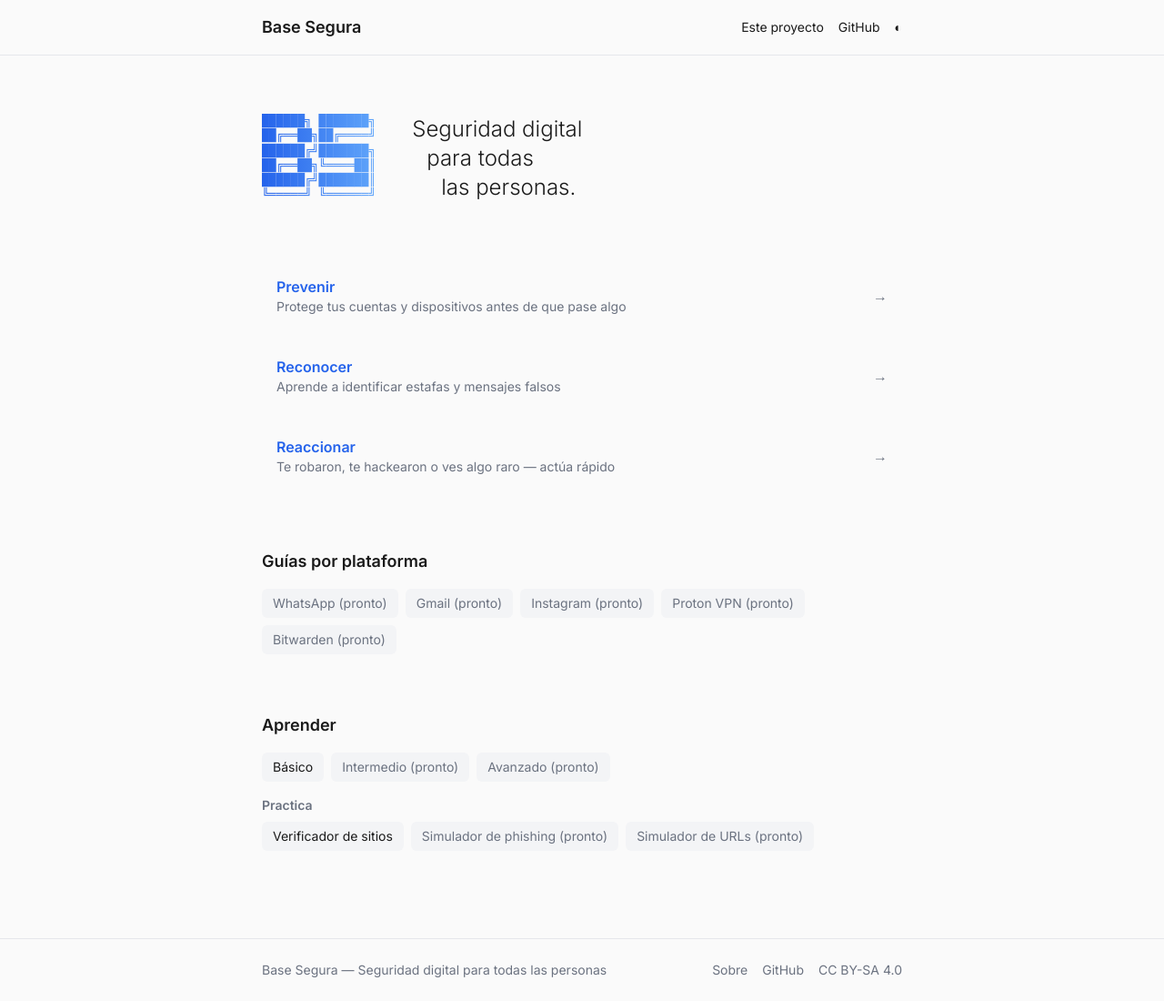
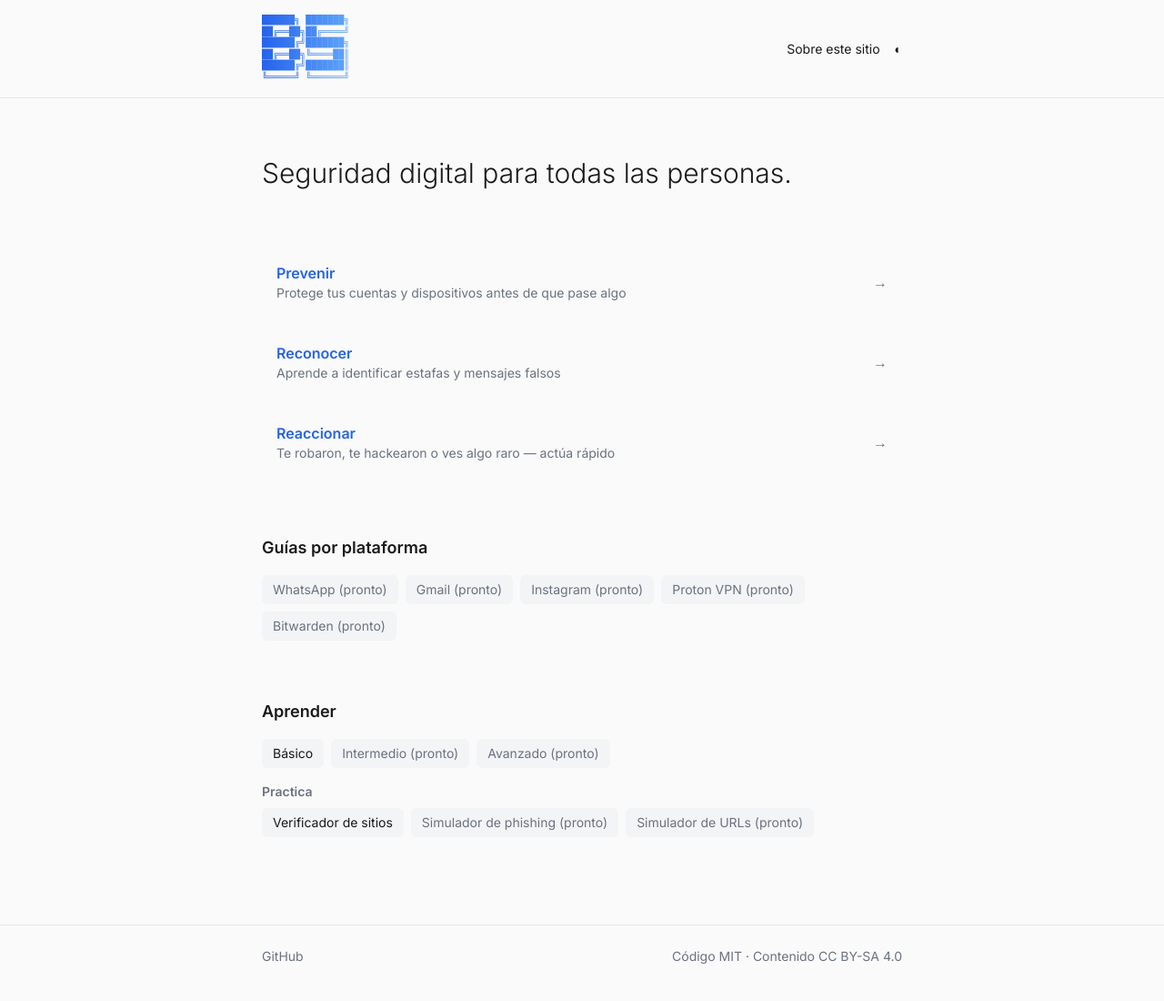
Before and after one commit to parsiomnium/basesegura, a Next.js app: page / in a window 1280 px wide. Shown: the whole page at 91% size. Built offline with nearby package versions, Linux system fonts and the light colour scheme.

Commit message:
refactor: ASCII logo in header, simplified h1 home, minimal header (sobre + theme), minimal footer (github + license)

```diff
--- a/app/page.tsx
+++ b/app/page.tsx
@@ -1,5 +1,4 @@
 import Link from 'next/link'
-import { LOGO_ASCII } from '@/lib/logo'
 
 const groups = [
   {
@@ -30,20 +29,10 @@ const guides = [
 export default function Home() {
   return (
     <div className="space-y-16">
-      {/* Hero: ASCII art + tagline */}
-      <section className="pt-8 flex flex-col md:flex-row md:items-center gap-6 md:gap-10">
-        <pre
-          aria-hidden="true"
-          className="font-mono text-[8px] sm:text-[10px] md:text-[13px] leading-tight whitespace-pre bg-gradient-to-r from-[var(--accent)] to-blue-400 bg-clip-text text-transparent select-none"
-        >
-          {LOGO_ASCII}
-        </pre>
-        <h1 className="text-xl md:text-2xl font-light leading-relaxed">
-          <span>Seguridad digital</span>
-          <br />
-          <span className="ml-4">para todas</span>
-          <br />
-          <span className="ml-8">las personas.</span>
+      {/* Hero */}
+      <section className="pt-8">
+        <h1 className="text-2xl md:text-3xl font-light leading-relaxed">
+          Seguridad digital para todas las personas.
         </h1>
       </section>
 
@@ -83,7 +72,7 @@ export default function Home() {
       <section>
         <h2 className="text-lg font-semibold mb-4">Aprender</h2>
         <div className="flex flex-wrap gap-2 mb-4">
-          <Link href="/aprender/basico" className="px-3 py-1.5 rounded-md bg-[var(--bg-secondary)] text-sm hover:text-[var(--accent)] transition-colors">
+          <Link href="/aprender" className="px-3 py-1.5 rounded-md bg-[var(--bg-secondary)] text-sm hover:text-[var(--accent)] transition-colors">
             Básico
           </Link>
           <span className="px-3 py-1.5 rounded-md bg-[var(--bg-secondary)] text-sm text-[var(--text-secondary)]">
--- a/components/Footer.tsx
+++ b/components/Footer.tsx
@@ -1,10 +1,7 @@
 export function Footer() {
   return (
     <footer className="w-full border-t border-[var(--border)] mt-16">
-      <div className="max-w-3xl mx-auto px-4 sm:px-6 lg:px-8 py-6 text-sm text-[var(--text-secondary)] flex flex-col sm:flex-row justify-between gap-2">
-        <span>Base Segura — Seguridad digital para todas las personas</span>
-        <div className="flex gap-4">
-          <a href="/sobre" className="hover:text-[var(--accent)]">Sobre</a>
+      <div className="max-w-3xl mx-auto px-4 sm:px-6 lg:px-8 py-6 text-sm text-[var(--text-secondary)] flex items-center justify-between">
         <a
           href="https://github.com/parsiomnium/basesegura"
           target="_blank"
@@ -13,8 +10,7 @@ export function Footer() {
         >
           GitHub
         </a>
-          <span>CC BY-SA 4.0</span>
-        </div>
+        <span>Código MIT · Contenido CC BY-SA 4.0</span>
       </div>
     </footer>
   )
--- a/components/Header.tsx
+++ b/components/Header.tsx
@@ -2,6 +2,7 @@
 
 import Link from 'next/link'
 import { useTheme } from './ThemeProvider'
+import { LOGO_ASCII } from '@/lib/logo'
 
 export function Header() {
   const { toggle } = useTheme()
@@ -9,21 +10,15 @@ export function Header() {
   return (
     <header className="w-full border-b border-[var(--border)]">
       <div className="max-w-3xl mx-auto px-4 sm:px-6 lg:px-8 py-4 flex items-center justify-between">
-        <Link href="/" className="text-lg font-semibold hover:opacity-80">
-          Base Segura
+        <Link href="/" className="hover:opacity-80" aria-label="Base Segura — Inicio">
+          <pre className="font-mono text-[6px] sm:text-[8px] md:text-[10px] leading-tight whitespace-pre bg-gradient-to-r from-[var(--accent)] to-blue-400 bg-clip-text text-transparent select-none">
+            {LOGO_ASCII}
+          </pre>
         </Link>
         <nav className="flex items-center gap-4 text-sm">
           <Link href="/sobre" className="hover:text-[var(--accent)]">
-            Este proyecto
+            Sobre este sitio
           </Link>
-          <a
-            href="https://github.com/parsiomnium/basesegura"
-            target="_blank"
-            rel="noopener noreferrer"
-            className="hover:text-[var(--accent)]"
-          >
-            GitHub
-          </a>
           <button
             onClick={toggle}
             className="hover:text-[var(--accent)]"
```
Lines whose indentation alone changed are shown as unchanged.
